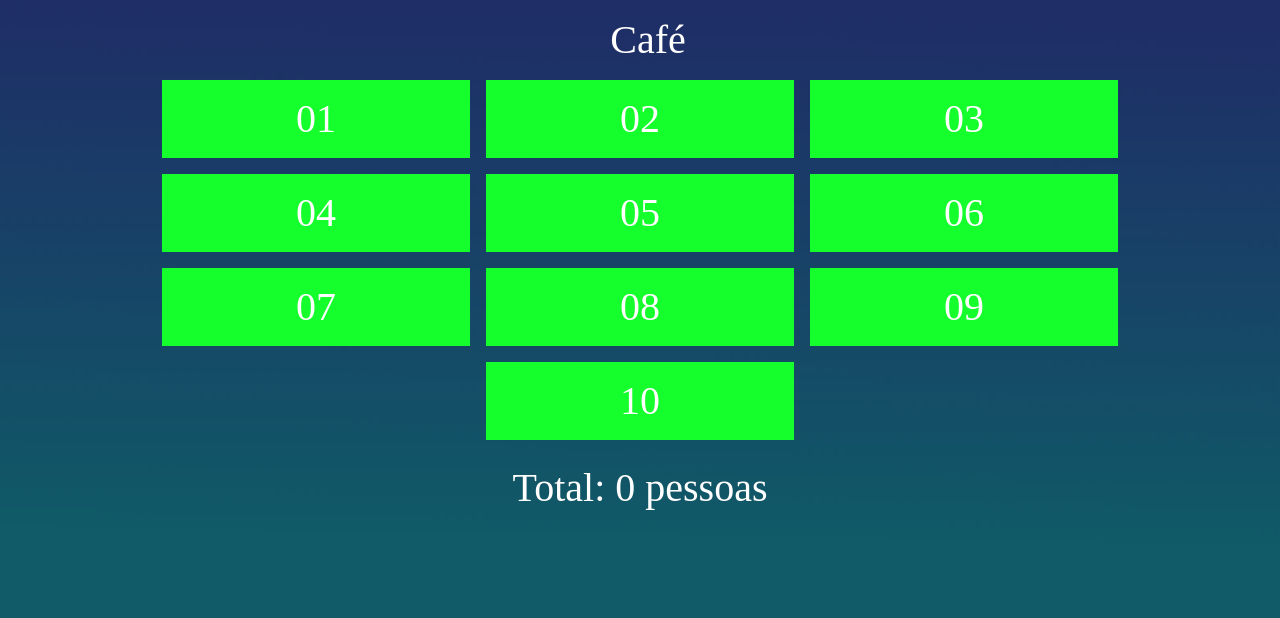
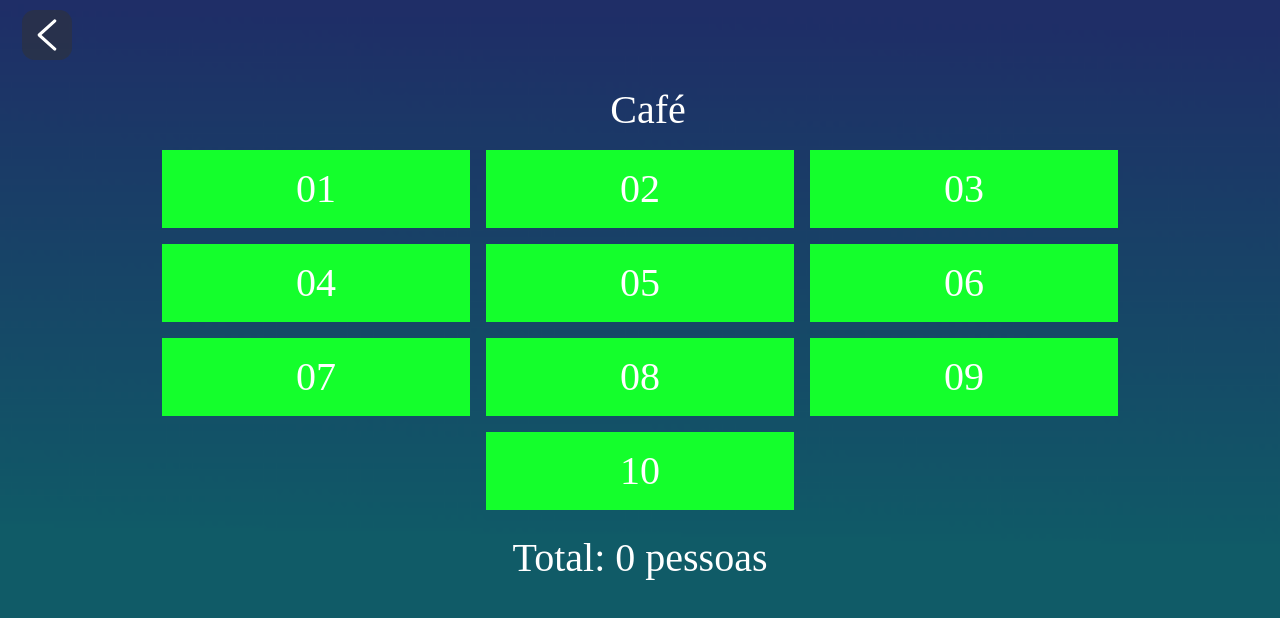
Before and after one commit to lucaadev/Comidaria, a React (Create React App) app in the folder web/: page /cafe in a window 1280 px wide. Shown: the top 618 px of the page. Built offline with nearby package versions, Linux system fonts and the light colour scheme; a web font is replaced by a local one.

Commit message:
FEAT: add previous page button

```diff
--- a/web/package.json
+++ b/web/package.json
@@ -6,6 +6,7 @@
     "@redux-devtools/core": "^3.13.1",
     "@redux-devtools/extension": "^3.2.5",
     "@reduxjs/toolkit": "^1.9.5",
+    "@rsuite/icons": "^1.0.3",
     "@testing-library/jest-dom": "^5.17.0",
     "@testing-library/react": "^13.4.0",
     "@testing-library/user-event": "^13.5.0",
--- a/web/src/pages/Cafe/index.jsx
+++ b/web/src/pages/Cafe/index.jsx
@@ -1,26 +1,32 @@
 import React from 'react';
 import { useSelector } from 'react-redux';
+import PagePreviousIcon from '@rsuite/icons/PagePrevious';
 
 import background from '../../../src/assets/table-background.png';
 import Tables from '../../components/Tables';
 
 export default function Index() {
-
 	const { mesasCafe } = useSelector((state) => state.restaurante);
 
 	const totalPessoas = Object.values(mesasCafe).reduce((acc, mesa) => {
 		return acc + Number(mesa.quantidaDePessoas);
 	}, 0);
 
-
 	return (
 		<>
 			<div className='container-fluid d-flex flex-column align-items-center p-0'>
 				<div className='container-fluid p-0'>
+					<PagePreviousIcon
+						className='iconStyle'
+						onClick={() => window.history.back()}
+					/>
 					<div className='row'>
 						<div className='col-12 d-flex flex-column justify-content-center align-items-center'>
 							<h1 className='textButton ms-3 mt-3'>Café</h1>
-							<Tables Qtdmesas={[1, 2, 3, 4, 5, 6, 7, 8, 9, 10]} local={'mesasCafe'}/>
+							<Tables
+								Qtdmesas={[1, 2, 3, 4, 5, 6, 7, 8, 9, 10]}
+								local={'mesasCafe'}
+							/>
 							<h1 className='textButton mt-3'>Total: {totalPessoas} pessoas</h1>
 						</div>
 					</div>
--- a/web/src/pages/Jardim/index.jsx
+++ b/web/src/pages/Jardim/index.jsx
@@ -1,5 +1,6 @@
 import React from 'react';
 import { useSelector } from 'react-redux';
+import PagePreviousIcon from '@rsuite/icons/PagePrevious';
 
 import background from '../../../src/assets/table-background.png';
 import Tables from '../../components/Tables';
@@ -15,6 +16,10 @@ export default function Index() {
 		<>
 			<div className='container-fluid d-flex flex-column align-items-center p-0'>
 				<div className='container-fluid p-0'>
+					<PagePreviousIcon
+						className='iconStyle'
+						onClick={() => window.history.back()}
+					/>
 					<div className='row'>
 						<div className='col-12 d-flex flex-column justify-content-center align-items-center'>
 							<h1 className='textButton ms-3 mt-3'>Jardim</h1>
--- a/web/src/pages/Pub/index.jsx
+++ b/web/src/pages/Pub/index.jsx
@@ -1,26 +1,32 @@
 import React from 'react';
 import { useSelector } from 'react-redux';
+import PagePreviousIcon from '@rsuite/icons/PagePrevious';
 
 import background from '../../../src/assets/table-background.png';
 import Tables from '../../components/Tables';
 
 export default function Index() {
-
 	const { mesasPub } = useSelector((state) => state.restaurante);
 
 	const totalPessoas = Object.values(mesasPub).reduce((acc, mesa) => {
 		return acc + Number(mesa.quantidaDePessoas);
 	}, 0);
 
-
 	return (
 		<>
 			<div className='container-fluid d-flex flex-column align-items-center p-0'>
 				<div className='container-fluid p-0'>
+					<PagePreviousIcon
+						className='iconStyle'
+						onClick={() => window.history.back()}
+					/>
 					<div className='row'>
 						<div className='col-12 d-flex flex-column justify-content-center align-items-center'>
 							<h1 className='textButton ms-3 mt-3'>Pub</h1>
-							<Tables Qtdmesas={[11, 12, 13, 14, 15, 16, 17, 18, 19, 20]} local={'mesasPub'}/>
+							<Tables
+								Qtdmesas={[11, 12, 13, 14, 15, 16, 17, 18, 19, 20]}
+								local={'mesasPub'}
+							/>
 							<h1 className='textButton mt-3'>Total: {totalPessoas} pessoas</h1>
 						</div>
 					</div>
--- a/web/src/pages/Relatorio/index.jsx
+++ b/web/src/pages/Relatorio/index.jsx
@@ -1,5 +1,6 @@
 import React from 'react';
 import { useSelector } from 'react-redux';
+import PagePreviousIcon from '@rsuite/icons/PagePrevious';
 
 import TotalEtapas from './totalEtapas';
 
@@ -16,15 +17,16 @@ export default function Index() {
 		return acc + Number(mesa.quantidaDePessoas);
 	}, 0);
 
-		const totalPessoasJardim = Object.values(mesasJardim).reduce(
-			(acc, mesa) => {
+	const totalPessoasJardim = Object.values(mesasJardim).reduce((acc, mesa) => {
 		return acc + Number(mesa.quantidaDePessoas);
-			},
-			0
-		);
+	}, 0);
 
 	return (
 		<div className='container-fluid overflowRelatorio'>
+			<PagePreviousIcon
+				className='iconStyle'
+				onClick={() => window.history.back()}
+			/>
 			<h1 className='title mt-5 d-flex justify-content-center'>Relatório</h1>
 			<div className='mt-5'>
 				<h2 className='titleRelatorio mt-2 d-flex justify-content-start'>
--- a/web/src/styles.css
+++ b/web/src/styles.css
@@ -144,3 +144,12 @@
   font-size: 30px;
   text-align: center;
 }
+
+.iconStyle {
+  background-color: rgba(51, 51, 51, 0.5);
+  border-radius: 25%;
+  font-size: 50px;
+  color: #FFFFFF;
+  cursor: pointer;
+  margin: 10px;
+}
```
Also changed, not shown: 1 other file (tests, documents, lock files or other folders). Lines whose indentation alone changed are shown as unchanged.
